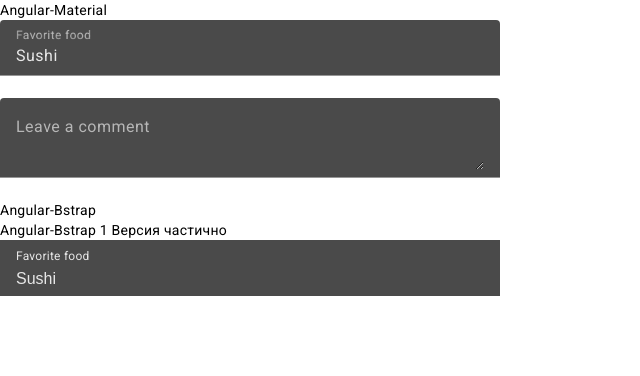
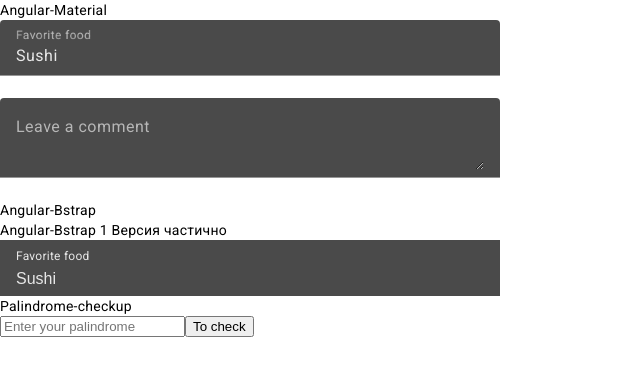
Before and after one commit to MagretBro/markup-adapt, an Angular app: page / in a window 1280 px wide. Shown: the top 376 px of the page, without its empty margins (0-640 px from the left). Built offline with nearby package versions, Linux system fonts and the light colour scheme.

Commit message:
palindrome func

```diff
--- a/src/app/app.component.html
+++ b/src/app/app.component.html
@@ -25,6 +25,15 @@
   </div>
 
 
+  <div class="palindrome-task">Palindrome-checkup</div>
+
+  <div class="palindrome">
+    <div class="input-pal-group">
+      <input [(ngModel)]="inputText" class="pal-text" placeholder="Enter your palindrome">
+      <button class="btn-pal" (click)="isPalindrome()">To check</button>
+    </div>
+  </div>
+
 
 
 
--- a/src/app/app.component.ts
+++ b/src/app/app.component.ts
@@ -1,7 +1,6 @@
 // import {MatInputModule} from '@angular/material/input';
 // import { MatFormFieldModule } from '@angular/material/form-field';
 // import { FormsModule } from '@angular/forms';
-//  1 версия частично работает
 
 import {Component} from '@angular/core';
 
@@ -11,4 +10,11 @@
   styleUrls: ['./app.component.scss'],
 })
 export class AppComponent {
+  inputText: string = '';
+  isPalindrome() {
+    const prepText = this.inputText.toLowerCase().replace(/[^a-z]/g, '');
+    console.log(prepText)
+    console.log({prepText})
   }
+
+}
```
Also changed, not shown: src/app/app.component.scss (+8 -0 lines).
